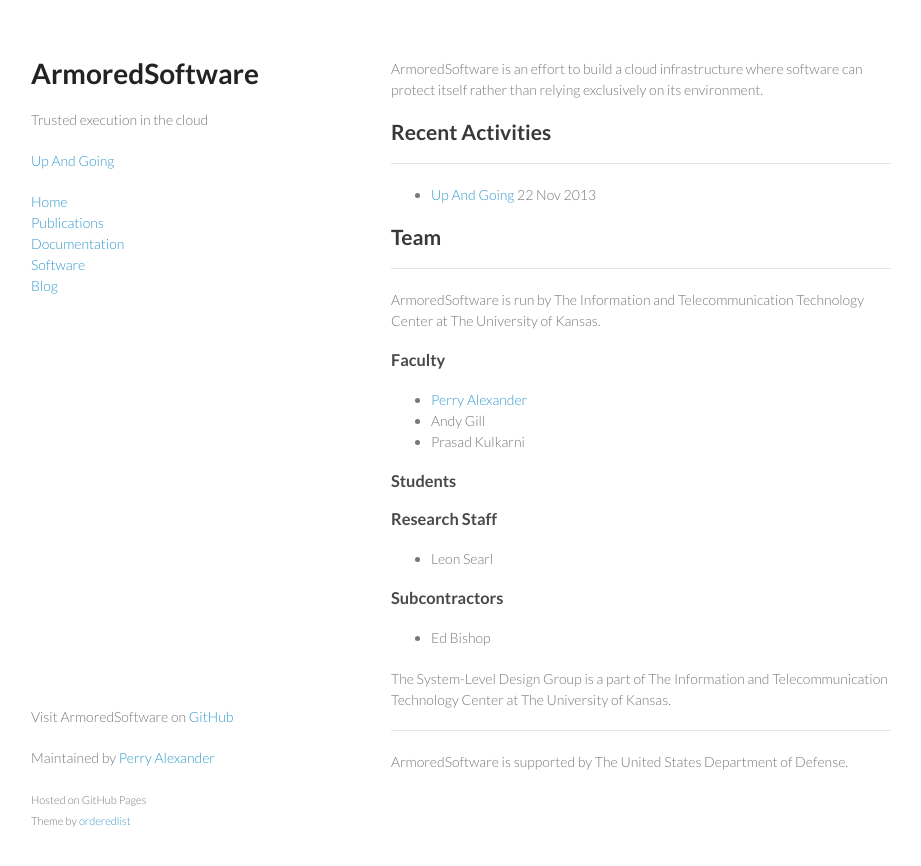
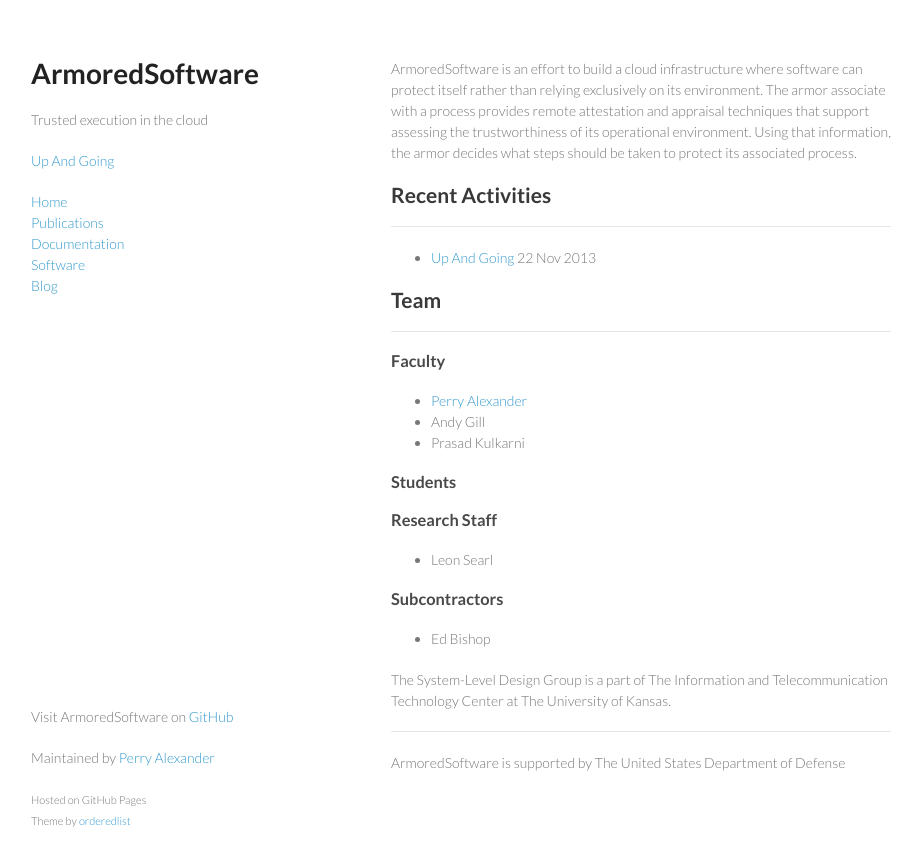
Before and after one commit to armoredsoftware/armoredsoftware.github.io, a Jekyll site: the page built from index.md, in a window 1280 px wide. Shown: the top 866 px of the page, without its empty margins (179-1100 px from the left). Built offline with Jekyll 4.4.1, drawn with Linux system fonts in a browser that asks for light colours.

Commit message:
moving to standard template

```diff
--- a/_config.yml
+++ b/_config.yml
@@ -2,3 +2,5 @@ baseurl: http://armoredsoftware.github.io/
 title: ArmoredSoftware
 subtitle: Trusted execution in the cloud
 github: https://github.com/armoredsoftware
+sponsors: The United States Department of Defense
+description: ArmoredSoftware is an effort to build a cloud infrastructure where software can protect itself rather than relying exclusively on its environment. The armor associate with a process provides remote attestation and appraisal techniques that support assessing the trustworthiness of its operational environment.  Using that information, the armor decides what steps should be taken to protect its associated process.
--- a/index.md
+++ b/index.md
@@ -3,9 +3,7 @@ layout: frontpage
 title: AmoredSoftware
 ---
 
-ArmoredSoftware is an effort to build a cloud infrastructure where
-software can protect itself rather than relying exclusively on its
-environment.
+{{ site.description }}
 
 ## Recent Activities
 -----
@@ -17,11 +15,8 @@ environment.
 ## Team
 -----
 
-ArmoredSoftware is run by The Information and Telecommunication
-Technology Center at The University of Kansas.
-
 {% include people.html %}
 
 -----
 
-ArmoredSoftware is supported by The United States Department of Defense.
+{{ site.title }} is supported by {{ site.sponsors }}
```
